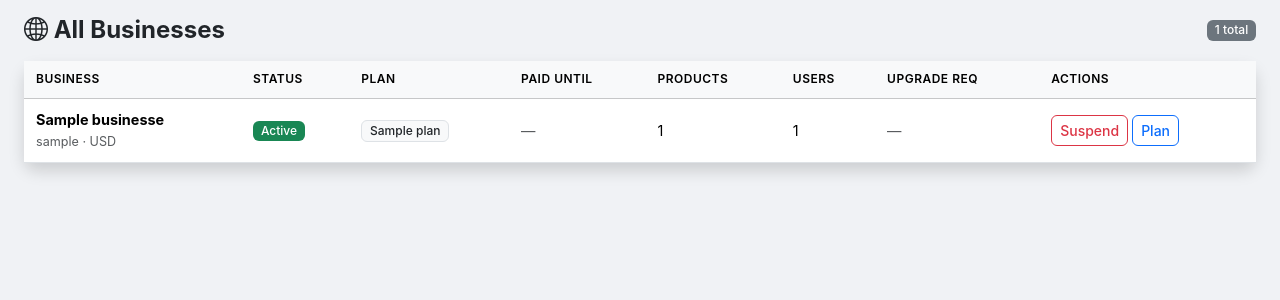
After one commit to rajabwans/wans-inventory, a Flask app: template templates/platform.html in a window 1280 px wide. The commit adds this page. Shown: the top 300 px of the page. Run offline with Flask 3, Linux system fonts and the light colour scheme; the template is opened without the code that fills it: most values are stand-ins (such as "Sample title", 1, 10 or a date in 2020); some libraries are stand-ins or nearby versions.

Commit message:
Billing & approval: pending/approve workflow, plan limits, superadmin platform panel, billing page

```diff
--- a/app.py
+++ b/app.py
@@ -40,12 +40,45 @@ def not_found(e):
 def rate_limited(e):
     return render_template('error.html', error='Too many requests. Please slow down.'), 429
 
+@app.before_request
+def refresh_biz():
+    if session.get('user_id') and session.get('biz'):
+        bid = session['biz'].get('id')
+        if bid:
+            conn = get_db()
+            try:
+                biz = query(conn, 'SELECT * FROM businesses WHERE id = ?', (bid,)).fetchone()
+                if biz:
+                    session['biz']['plan'] = biz['plan'] or 'free'
+                    session['biz']['status'] = biz['status']
+                    session['biz']['paid_until'] = biz['paid_until']
+                    session['biz']['name'] = biz['name']
+                    session['biz']['currency'] = biz['currency']
+                    session['biz']['logo'] = biz['logo']
+                elif session.get('role') != 'superadmin':
+                    session.clear()
+                    return redirect(url_for('login'))
+            except Exception:
+                pass
+            db_close(conn)
+
+@app.before_request
+def block_suspended():
+    if session.get('user_id'):
+        status = session.get('biz', {}).get('status')
+        if status == 'suspended':
+            session.clear()
+            return redirect(url_for('login'))
+        if status == 'pending' and request.endpoint not in ('logout', 'static'):
+            return render_template('error.html', error='Your business is still awaiting approval.'), 403
+
 @app.context_processor
 def inject_globals():
     biz = session.get('biz', {})
     return dict(COMPANY_NAME=biz.get('name') or COMPANY_NAME,
                 CURRENCY=biz.get('currency') or CURRENCY,
-                TENANT_SLUG=biz.get('slug') or '')
+                TENANT_SLUG=biz.get('slug') or '',
+                CURRENT_PLAN=get_effective_plan())
 
 if IS_PG:
     import psycopg2
@@ -85,7 +118,9 @@ SCHEMA_SQLITE = '''
         id INTEGER PRIMARY KEY AUTOINCREMENT,
         name TEXT NOT NULL, slug TEXT UNIQUE NOT NULL,
         currency TEXT DEFAULT 'UGX', logo TEXT, about TEXT,
-        plan TEXT DEFAULT 'free', is_active INTEGER DEFAULT 1,
+        plan TEXT DEFAULT 'free', status TEXT DEFAULT 'pending',
+        paid_until TIMESTAMP, upgrade_requested INTEGER DEFAULT 0,
+        is_active INTEGER DEFAULT 1,
         created_at TIMESTAMP DEFAULT CURRENT_TIMESTAMP
     );
     CREATE TABLE IF NOT EXISTS users (
@@ -146,7 +181,9 @@ SCHEMA_PG = '''
         id SERIAL PRIMARY KEY,
         name TEXT NOT NULL, slug TEXT UNIQUE NOT NULL,
         currency TEXT DEFAULT 'UGX', logo TEXT, about TEXT,
-        plan TEXT DEFAULT 'free', is_active BOOLEAN DEFAULT TRUE,
+        plan TEXT DEFAULT 'free', status TEXT DEFAULT 'pending',
+        paid_until TIMESTAMP, upgrade_requested BOOLEAN DEFAULT FALSE,
+        is_active BOOLEAN DEFAULT TRUE,
         created_at TIMESTAMP DEFAULT CURRENT_TIMESTAMP
     );
     CREATE TABLE IF NOT EXISTS users (
@@ -210,6 +247,9 @@ MIGRATION_SQLITE = [
     "ALTER TABLE expenses ADD COLUMN business_id INTEGER DEFAULT 1",
     "ALTER TABLE stock_adjustments ADD COLUMN business_id INTEGER DEFAULT 1",
     "ALTER TABLE audit_log ADD COLUMN business_id INTEGER DEFAULT 1",
+    "ALTER TABLE businesses ADD COLUMN status TEXT DEFAULT 'pending'",
+    "ALTER TABLE businesses ADD COLUMN paid_until TIMESTAMP",
+    "ALTER TABLE businesses ADD COLUMN upgrade_requested INTEGER DEFAULT 0",
 ]
 
 MIGRATION_PG = [
@@ -223,6 +263,9 @@ MIGRATION_PG = [
     "ALTER TABLE stock_adjustments ADD COLUMN IF NOT EXISTS business_id INTEGER NOT NULL DEFAULT 1",
     "ALTER TABLE audit_log ADD COLUMN IF NOT EXISTS business_id INTEGER NOT NULL DEFAULT 1",
     "ALTER TABLE users ADD COLUMN IF NOT EXISTS business_id INTEGER NOT NULL DEFAULT 1",
+    "ALTER TABLE businesses ADD COLUMN IF NOT EXISTS status TEXT DEFAULT 'pending'",
+    "ALTER TABLE businesses ADD COLUMN IF NOT EXISTS paid_until TIMESTAMP",
+    "ALTER TABLE businesses ADD COLUMN IF NOT EXISTS upgrade_requested BOOLEAN DEFAULT FALSE",
 ]
 
 def init_db():
@@ -255,11 +298,14 @@ def create_default_business():
     try:
         existing = query(conn, "SELECT id FROM businesses WHERE slug = 'wans'").fetchone()
         if not existing:
-            query(conn, "INSERT INTO businesses (name, slug, currency, about, plan) VALUES (?,?,?,?,?)",
+            query(conn, "INSERT INTO businesses (name, slug, currency, about, plan, status) VALUES (?,?,?,?,?,?)",
                   ('WANS COLLECTION', 'wans', 'UGX',
-                   'WANS COLLECTION official inventory system', 'pro'))
+                   'WANS COLLECTION official inventory system', 'pro', 'active'))
             db_commit(conn)
             print('[INFO] Default business created: WANS COLLECTION (slug: wans)', file=sys.stderr)
+        else:
+            query(conn, "UPDATE businesses SET status = 'active' WHERE slug = 'wans'")
+            db_commit(conn)
     except Exception as e:
         print(f'[BUSINESS INIT ERROR] {e}', file=sys.stderr)
     db_close(conn)
@@ -272,9 +318,12 @@ def create_default_admin():
             pw = os.environ.get('ADMIN_PASSWORD', 'admin123')
             pw_hash = generate_password_hash(pw)
             query(conn, "INSERT INTO users (business_id, username, password_hash, full_name, role) VALUES (?,?,?,?,?)",
-                  (1, 'admin', pw_hash, 'Administrator', 'admin'))
+                  (1, 'admin', pw_hash, 'Administrator', 'superadmin'))
             db_commit(conn)
             print(f'[INFO] Default admin created. Username: admin, Password: {pw}', file=sys.stderr)
+        else:
+            query(conn, "UPDATE users SET role = 'superadmin' WHERE username = 'admin' AND business_id = 1")
+            db_commit(conn)
     except Exception as e:
         print(f'[ADMIN INIT ERROR] {e}', file=sys.stderr)
     db_close(conn)
@@ -296,8 +345,19 @@ def admin_required(f):
     def decorated(*args, **kwargs):
         if not session.get('user_id'):
             return redirect(url_for('login'))
-        if session.get('role') != 'admin':
+        if session.get('role') not in ('admin', 'superadmin'):
             flash('Admin access required', 'danger')
+            return redirect(url_for('dashboard'))
+        return f(*args, **kwargs)
+    return decorated
+
+def superadmin_required(f):
+    @wraps(f)
+    def decorated(*args, **kwargs):
+        if not session.get('user_id'):
+            return redirect(url_for('login'))
+        if session.get('role') != 'superadmin':
+            flash('Superadmin access required', 'danger')
             return redirect(url_for('dashboard'))
         return f(*args, **kwargs)
     return decorated
@@ -314,6 +374,39 @@ def get_current_user():
 
 def get_business_id():
     return session.get('biz', {}).get('id') or session.get('business_id') or 1
+
+PLAN_LIMITS = {
+    'free': {'products': 50, 'users': 2, 'customers': 100},
+    'pro': {'products': None, 'users': None, 'customers': None},
+}
+
+def get_effective_plan():
+    biz = session.get('biz', {})
+    plan = biz.get('plan') or 'free'
+    if plan == 'pro':
+        paid_until = biz.get('paid_until')
+        if paid_until:
+            try:
+                if isinstance(paid_until, str):
+                    exp = datetime.strptime(paid_until[:10], '%Y-%m-%d').date()
+                else:
+                    exp = paid_until.date() if hasattr(paid_until, 'date') else paid_until
+                if date.today() > exp:
+                    return 'free'
+            except Exception:
+                return 'free'
+        return 'pro'
+    return 'free'
+
+def check_limit(conn, kind):
+    """Return True if the current business is allowed to add more rows of `kind`."""
+    limits = PLAN_LIMITS.get(get_effective_plan(), PLAN_LIMITS['free'])
+    cap = limits.get(kind)
+    if cap is None:
+        return True
+    bid = get_business_id()
+    count = query(conn, f'SELECT COUNT(*) as c FROM {kind} WHERE business_id = ?', (bid,)).fetchone()['c']
+    return count < cap
 
 def log_audit(conn, action, table_name, record_id=None, details=None, business_id=None):
     try:
@@ -433,19 +526,28 @@ def login():
             flash('Username, business slug and password required', 'danger')
             return render_template('login.html', slug=slug)
         conn = get_db()
-        user = query(conn, '''SELECT u.*, b.name as business_name, b.currency, b.slug, b.logo
+        user = query(conn, '''SELECT u.*, b.name as business_name, b.currency, b.slug, b.logo,
+                                     b.status as biz_status, b.plan as biz_plan, b.paid_until
                               FROM users u JOIN businesses b ON u.business_id = b.id
                               WHERE u.username = ? AND b.slug = ?''',
                      (username, slug)).fetchone()
         db_close(conn)
         if user and check_password_hash(user['password_hash'], password):
+            if user['biz_status'] == 'pending':
+                flash('Your business is awaiting approval. You will be notified once activated.', 'warning')
+                return render_template('login.html', slug=slug)
+            if user['biz_status'] == 'suspended':
+                flash('Your business has been suspended. Contact support.', 'danger')
+                return render_template('login.html', slug=slug)
             session.clear()
             session['user_id'] = user['id']
             session['username'] = user['username']
             session['role'] = user['role']
             session['full_name'] = user['full_name'] or user['username']
             session['biz'] = {'id': user['business_id'], 'name': user['business_name'],
-                              'currency': user['currency'], 'slug': user['slug'], 'logo': user['logo']}
+                              'currency': user['currency'], 'slug': user['slug'], 'logo': user['logo'],
+                              'plan': user['biz_plan'] or 'free', 'paid_until': user['paid_until'],
+                              'status': user['biz_status']}
             session.permanent = True
             app.permanent_session_lifetime = timedelta(hours=12)
             return redirect(url_for('dashboard'))
@@ -540,6 +642,10 @@ def add_product():
         conn = get_db()
         bid = get_business_id()
         try:
+            if not check_limit(conn, 'products'):
+                flash(f'Product limit reached on your {get_effective_plan().capitalize()} plan. Please upgrade.', 'warning')
+                db_close(conn)
+                return redirect(url_for('products'))
             query(conn, 'INSERT INTO products (business_id, title, author, isbn, publisher, category, quantity, buying_price, selling_price, notes) VALUES (?,?,?,?,?,?,?,?,?,?)',
                   (bid, title, author, isbn, publisher, category, quantity, buying_price, selling_price, notes))
             db_commit(conn)
@@ -838,6 +944,10 @@ def add_customer():
         address = sanitize_input(request.form.get('address', ''))
         conn = get_db()
         bid = get_business_id()
+        if not check_limit(conn, 'customers'):
+            flash(f'Customer limit reached on your {get_effective_plan().capitalize()} plan. Please upgrade.', 'warning')
+            db_close(conn)
+            return redirect(url_for('customers'))
         try:
             query(conn, 'INSERT INTO customers (business_id, name, phone, email, address) VALUES (?,?,?,?,?)',
                   (bid, name, phone, email, address))
@@ -1273,6 +1383,113 @@ def manage_business():
     db_close(conn)
     return render_template('auth/manage_business.html', biz=biz)
 
+@app.route('/platform')
+@superadmin_required
+def platform():
+    conn = get_db()
+    businesses = query(conn, '''SELECT b.*, (SELECT COUNT(*) FROM products p WHERE p.business_id = b.id) as product_count,
+                                       (SELECT COUNT(*) FROM users u WHERE u.business_id = b.id) as user_count
+                                FROM businesses b ORDER BY b.created_at DESC''').fetchall()
+    db_close(conn)
+    return render_template('platform.html', businesses=businesses)
+
+@app.route('/platform/<int:id>/approve', methods=['POST'])
+@superadmin_required
+def platform_approve(id):
+    conn = get_db()
+    try:
+        query(conn, "UPDATE businesses SET status = 'active' WHERE id = ?", (id,))
+        db_commit(conn)
+        log_audit(conn, 'approve', 'businesses', id, f'Approved business #{id}')
+        flash('Business approved', 'success')
+    except Exception as e:
+        flash(f'Error: {e}', 'danger')
+    db_close(conn)
+    return redirect(url_for('platform'))
+
+@app.route('/platform/<int:id>/suspend', methods=['POST'])
+@superadmin_required
+def platform_suspend(id):
+    conn = get_db()
+    try:
+        query(conn, "UPDATE businesses SET status = 'suspended' WHERE id = ?", (id,))
+        db_commit(conn)
+        log_audit(conn, 'suspend', 'businesses', id, f'Suspended business #{id}')
+        flash('Business suspended', 'success')
+    except Exception as e:
+        flash(f'Error: {e}', 'danger')
+    db_close(conn)
+    return redirect(url_for('platform'))
+
+@app.route('/platform/<int:id>/reject', methods=['POST'])
+@superadmin_required
+def platform_reject(id):
+    conn = get_db()
+    try:
+        query(conn, "UPDATE businesses SET status = 'rejected' WHERE id = ?", (id,))
+        query(conn, "UPDATE users SET role = 'staff' WHERE business_id = ? AND role = 'admin'", (id,))
+        db_commit(conn)
+        log_audit(conn, 'reject', 'businesses', id, f'Rejected business #{id}')
+        flash('Business rejected', 'success')
+    except Exception as e:
+        flash(f'Error: {e}', 'danger')
+    db_close(conn)
+    return redirect(url_for('platform'))
+
+@app.route('/platform/<int:id>/plan', methods=['POST'])
+@superadmin_required
+def platform_set_plan(id):
+    plan = sanitize_input(request.form.get('plan', 'free'))
+    if plan not in ('free', 'pro'):
+        plan = 'free'
+    paid_until_raw = sanitize_input(request.form.get('paid_until', ''))
+    conn = get_db()
+    try:
+        if paid_until_raw:
+            paid_until = paid_until_raw.strip()
+        else:
+            paid_until = None
+        query(conn, 'UPDATE businesses SET plan = ?, paid_until = ? WHERE id = ?', (plan, paid_until, id))
+        db_commit(conn)
+        log_audit(conn, 'plan', 'businesses', id, f'Set business #{id} plan: {plan}, paid until {paid_until or "never"}')
+        flash('Plan updated', 'success')
+    except Exception as e:
+        flash(f'Error: {e}', 'danger')
+    db_close(conn)
+    return redirect(url_for('platform'))
+
+@app.route('/billing')
+@login_required
+def billing():
+    conn = get_db()
+    bid = get_business_id()
+    biz = query(conn, 'SELECT * FROM businesses WHERE id = ?', (bid,)).fetchone()
+    if not biz:
+        db_close(conn)
+        return redirect(url_for('dashboard'))
+    plan = get_effective_plan()
+    limits = PLAN_LIMITS.get(plan, PLAN_LIMITS['free'])
+    usage = {}
+    for kind in ('products', 'users', 'customers'):
+        usage[kind] = query(conn, f'SELECT COUNT(*) as c FROM {kind} WHERE business_id = ?', (bid,)).fetchone()['c']
+    db_close(conn)
+    return render_template('billing.html', biz=biz, plan=plan, limits=limits, usage=usage)
+
+@app.route('/billing/request-upgrade', methods=['POST'])
+@login_required
+def request_upgrade():
+    conn = get_db()
+    bid = get_business_id()
+    try:
+        query(conn, 'UPDATE businesses SET upgrade_requested = 1 WHERE id = ?', (bid,))
+        db_commit(conn)
+        log_audit(conn, 'upgrade', 'businesses', bid, 'Requested pro upgrade')
+        flash('Upgrade request sent. You will be contacted soon.', 'success')
+    except Exception as e:
+        flash(f'Error: {e}', 'danger')
+    db_close(conn)
+    return redirect(url_for('billing'))
+
 @app.route('/admin/users')
 @admin_required
 def manage_users():
@@ -1301,6 +1518,10 @@ def add_user():
         conn = get_db()
         bid = get_business_id()
         try:
+            if not check_limit(conn, 'users'):
+                flash(f'User limit reached on your {get_effective_plan().capitalize()} plan. Please upgrade.', 'warning')
+                db_close(conn)
+                return redirect(url_for('manage_users'))
             existing = query(conn, 'SELECT id FROM users WHERE business_id = ? AND username = ?', (bid, username)).fetchone()
             if existing:
                 flash('Username already exists', 'danger')
--- a/templates/base.html
+++ b/templates/base.html
@@ -25,6 +25,7 @@
                     <li class="nav-item"><a class="nav-link" href="{{ url_for('sales') }}"><i class="bi bi-cart"></i> Sales</a></li>
                     <li class="nav-item"><a class="nav-link" href="{{ url_for('customers') }}"><i class="bi bi-people"></i> Customers</a></li>
                     <li class="nav-item"><a class="nav-link" href="{{ url_for('expenses') }}"><i class="bi bi-receipt"></i> Expenses</a></li>
+                    <li class="nav-item"><a class="nav-link" href="{{ url_for('billing') }}"><i class="bi bi-credit-card"></i> Billing</a></li>
                     <li class="nav-item dropdown">
                         <a class="nav-link dropdown-toggle" href="#" role="button" data-bs-toggle="dropdown"><i class="bi bi-file-earmark-bar-graph"></i> Reports</a>
                         <ul class="dropdown-menu">
@@ -34,6 +35,18 @@
                         </ul>
                     </li>
                     {% if session.role == 'admin' %}
+                    <li class="nav-item dropdown">
+                        <a class="nav-link dropdown-toggle" href="#" role="button" data-bs-toggle="dropdown"><i class="bi bi-gear"></i> Admin</a>
+                        <ul class="dropdown-menu">
+                            <li><a class="dropdown-item" href="{{ url_for('manage_business') }}"><i class="bi bi-building-gear"></i> Business Settings</a></li>
+                            <li><a class="dropdown-item" href="{{ url_for('manage_users') }}"><i class="bi bi-people-fill"></i> Users</a></li>
+                            <li><a class="dropdown-item" href="{{ url_for('stock_adjustments') }}"><i class="bi bi-arrow-left-right"></i> Stock Adjustments</a></li>
+                            <li><a class="dropdown-item" href="{{ url_for('audit_log') }}"><i class="bi bi-journal-text"></i> Audit Log</a></li>
+                        </ul>
+                    </li>
+                    {% endif %}
+                    {% if session.role == 'superadmin' %}
+                    <li class="nav-item"><a class="nav-link" href="{{ url_for('platform') }}"><i class="bi bi-globe2"></i> All Businesses</a></li>
                     <li class="nav-item dropdown">
                         <a class="nav-link dropdown-toggle" href="#" role="button" data-bs-toggle="dropdown"><i class="bi bi-gear"></i> Admin</a>
                         <ul class="dropdown-menu">
--- /dev/null
+++ b/templates/platform.html
@@ -0,0 +1,91 @@
+{% extends "base.html" %}
+{% block title %}All Businesses{% endblock %}
+{% block content %}
+<div class="d-flex justify-content-between align-items-center mb-3">
+    <h4 class="fw-bold mb-0"><i class="bi bi-globe2"></i> All Businesses</h4>
+    <span class="badge bg-secondary">{{ businesses|length }} total</span>
+</div>
+<div class="card shadow">
+    <div class="table-responsive">
+        <table class="table table-hover align-middle mb-0">
+            <thead class="table-light">
+                <tr>
+                    <th>Business</th>
+                    <th>Status</th>
+                    <th>Plan</th>
+                    <th>Paid until</th>
+                    <th>Products</th>
+                    <th>Users</th>
+                    <th>Upgrade req</th>
+                    <th>Actions</th>
+                </tr>
+            </thead>
+            <tbody>
+                {% for b in businesses %}
+                <tr>
+                    <td>
+                        <div class="fw-bold">{{ b['name'] }}</div>
+                        <small class="text-muted">{{ b['slug'] }} · {{ b['currency'] }}</small>
+                    </td>
+                    <td>
+                        {% if b['status'] == 'active' %}<span class="badge bg-success">Active</span>
+                        {% elif b['status'] == 'pending' %}<span class="badge bg-warning text-dark">Pending</span>
+                        {% elif b['status'] == 'suspended' %}<span class="badge bg-danger">Suspended</span>
+                        {% else %}<span class="badge bg-secondary">Rejected</span>{% endif %}
+                    </td>
+                    <td><span class="badge {% if b['plan']=='pro' %}bg-primary{% else %}bg-light text-dark border{% endif %}">{{ b['plan'] or 'free' }}</span></td>
+                    <td>
+                        {% if b['plan']=='pro' %}
+                            {{ (b['paid_until'] or 'never')[:10] if b['paid_until'] else 'never' }}
+                        {% else %}<span class="text-muted">—</span>{% endif %}
+                    </td>
+                    <td>{{ b['product_count'] }}</td>
+                    <td>{{ b['user_count'] }}</td>
+                    <td>{% if b['upgrade_requested'] %}<span class="badge bg-warning text-dark">Requested</span>{% else %}<span class="text-muted">—</span>{% endif %}</td>
+                    <td>
+                        <div class="d-flex gap-1 flex-wrap">
+                        {% if b['status'] == 'pending' %}
+                            <form method="POST" action="{{ url_for('platform_approve', id=b['id']) }}"><input type="hidden" name="csrf_token" value="{{ csrf_token() }}"/><button class="btn btn-sm btn-success">Approve</button></form>
+                            <form method="POST" action="{{ url_for('platform_reject', id=b['id']) }}"><input type="hidden" name="csrf_token" value="{{ csrf_token() }}"/><button class="btn btn-sm btn-outline-danger">Reject</button></form>
+                        {% elif b['status'] == 'active' %}
+                            <form method="POST" action="{{ url_for('platform_suspend', id=b['id']) }}"><input type="hidden" name="csrf_token" value="{{ csrf_token() }}"/><button class="btn btn-sm btn-outline-danger">Suspend</button></form>
+                        {% else %}
+                            <form method="POST" action="{{ url_for('platform_approve', id=b['id']) }}"><input type="hidden" name="csrf_token" value="{{ csrf_token() }}"/><button class="btn btn-sm btn-outline-success">Re-activate</button></form>
+                        {% endif %}
+                        <button class="btn btn-sm btn-outline-primary" data-bs-toggle="modal" data-bs-target="#planModal{{ b['id'] }}">Plan</button>
+                        </div>
+                        <div class="modal fade" id="planModal{{ b['id'] }}" tabindex="-1">
+                            <div class="modal-dialog modal-sm">
+                                <div class="modal-content">
+                                    <form method="POST" action="{{ url_for('platform_set_plan', id=b['id']) }}">
+                                        <input type="hidden" name="csrf_token" value="{{ csrf_token() }}"/>
+                                        <div class="modal-header"><h6 class="modal-title">Set plan — {{ b['name'] }}</h6><button type="button" class="btn-close" data-bs-dismiss="modal"></button></div>
+                                        <div class="modal-body">
+                                            <div class="mb-2">
+                                                <label class="form-label small fw-bold">Plan</label>
+                                                <select name="plan" class="form-select">
+                                                    <option value="free" {% if b['plan']!='pro' %}selected{% endif %}>Free</option>
+                                                    <option value="pro" {% if b['plan']=='pro' %}selected{% endif %}>Pro (unlimited)</option>
+                                                </select>
+                                            </div>
+                                            <div class="mb-2">
+                                                <label class="form-label small fw-bold">Paid until (date)</label>
+                                                <input type="date" name="paid_until" class="form-control" value="{{ (b['paid_until'] or '')[:10] }}">
+                                            </div>
+                                            <div class="form-text">Empty paid-until = never expires (lifetime). Pro plan counts as active while paid.</div>
+                                        </div>
+                                        <div class="modal-footer"><button type="submit" class="btn btn-primary btn-sm">Save</button></div>
+                                    </form>
+                                </div>
+                            </div>
+                        </div>
+                    </td>
+                </tr>
+                {% else %}
+                <tr><td colspan="8" class="text-center text-muted py-4">No businesses yet.</td></tr>
+                {% endfor %}
+            </tbody>
+        </table>
+    </div>
+</div>
+{% endblock %}
--- a/templates/signup.html
+++ b/templates/signup.html
@@ -45,7 +45,7 @@
                     </div>
                     <button type="submit" class="btn btn-dark w-100"><i class="bi bi-check-circle"></i> Create business</button>
                     <p class="text-center text-muted small mt-3 mb-0">
-                        Already registered? <a href="{{ url_for('login') }}">Login</a>
+                        Your account is activated after review. Already registered? <a href="{{ url_for('login') }}">Login</a>
                     </p>
                 </form>
             </div>
```
Also changed, not shown: templates/billing.html (added, +76 -0 lines).
